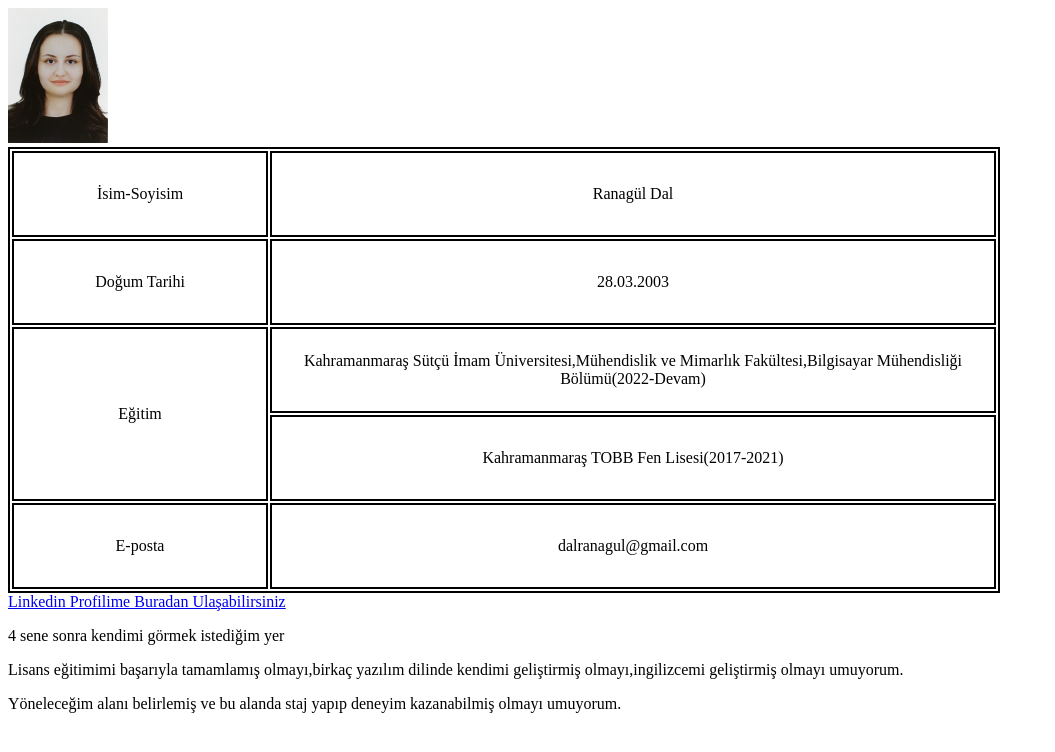
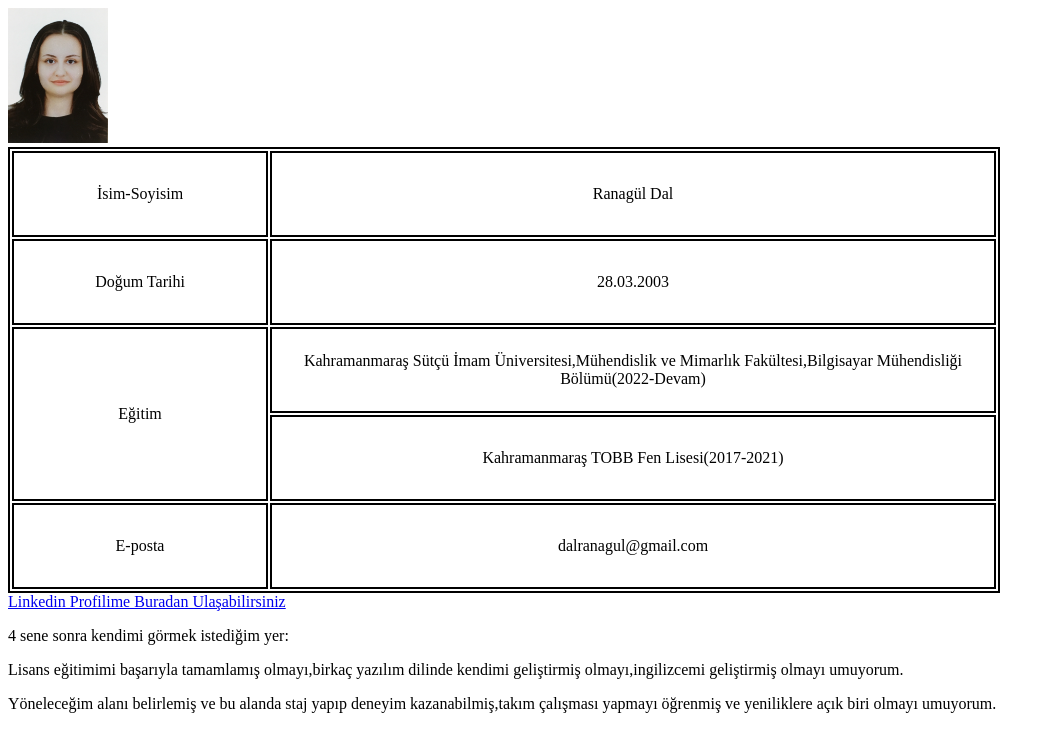
Before and after one commit to ranaguldal/ranaguldal.github.io, a plain HTML site: page index.html in a window 1280 px wide. Shown: the whole page, without its empty margins (0-1055 px from the left). Drawn offline with Linux system fonts and the light colour scheme.

Commit message:
Update index.html

```diff
--- a/index.html
+++ b/index.html
@@ -46,10 +46,10 @@ td{
 </tr>
 </table>
 <a href="http://linkedin.com/in/ranagül-dal-845062253"target="_blank">Linkedin Profilime Buradan Ulaşabilirsiniz</a>
-   <p>4 sene sonra kendimi görmek istediğim yer</p>
+   <p>4 sene sonra kendimi görmek istediğim yer:</p>
 <p> Lisans eğitimimi başarıyla tamamlamış olmayı,birkaç yazılım dilinde kendimi geliştirmiş olmayı,ingilizcemi
    geliştirmiş olmayı umuyorum.</p>
-<p> Yöneleceğim alanı belirlemiş ve bu alanda staj yapıp deneyim kazanabilmiş olmayı umuyorum.</p>
+<p> Yöneleceğim alanı belirlemiş ve bu alanda staj yapıp deneyim kazanabilmiş,takım çalışması yapmayı öğrenmiş ve yeniliklere açık biri olmayı umuyorum.</p>
 
 </body>
 </html>
```
